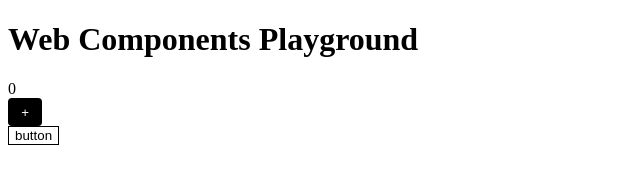
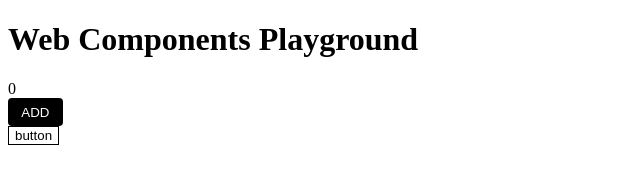
Before and after one commit to naokie/webcomponents-playground, a plain HTML site: page index.html in a window 1280 px wide. Shown: the full height of the page, 0-640 px from the left. Drawn offline with Linux system fonts and the light colour scheme.

Commit message:
Add slot

```diff
--- a/app.js
+++ b/app.js
@@ -24,7 +24,9 @@ class Counter extends HTMLElement {
       </style>
       <div>${this._count}</div>
       <div>
-        <button>+</button>
+        <button>
+          <slot name="label" />
+        </button>
       </div>
     `;
 
--- a/index.html
+++ b/index.html
@@ -9,7 +9,9 @@
 </head>
 <body>
   <h1>Web Components Playground</h1>
-  <my-counter></my-counter>
+  <my-counter>
+    <span slot="label">ADD</span>
+  </my-counter>
   <button>button</button>
 
   <script src="app.js"></script>
```
